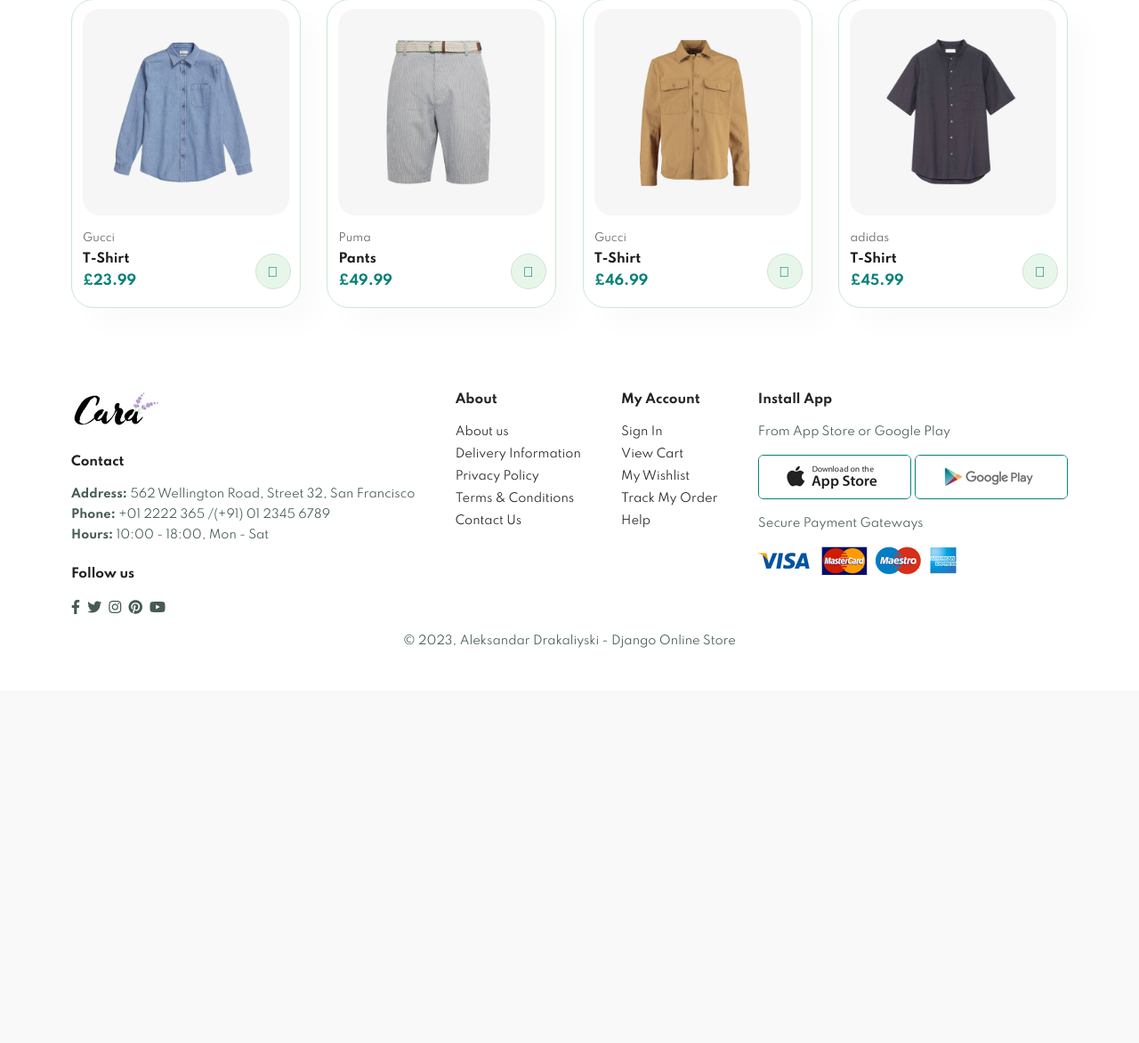
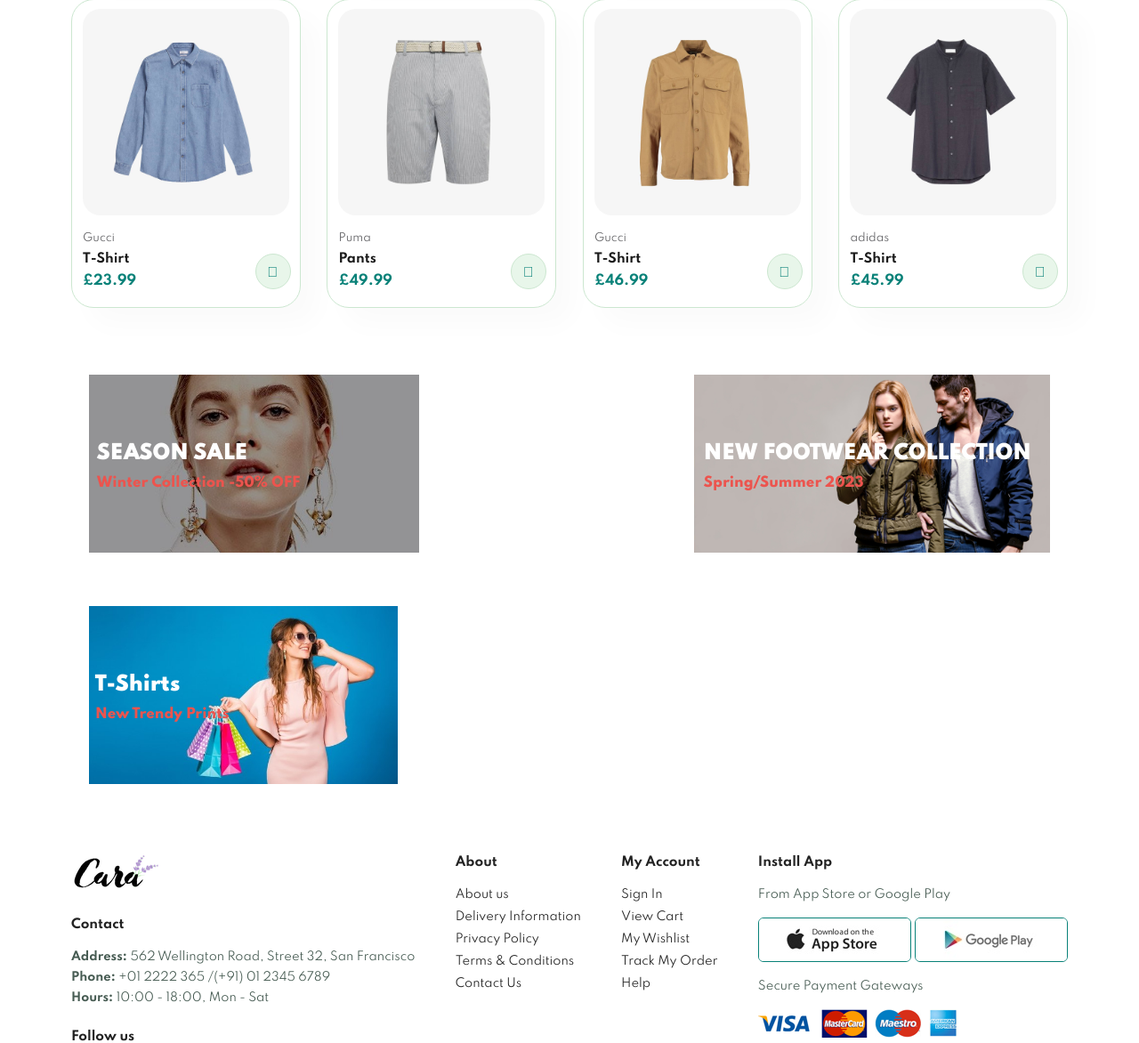
Before and after one commit to drakata27/django-online-store, a Django app: page / in a window 1280 px wide. Shown: the part 3033-4205 px from the top of the page at 89% size. Before the commit the page ends 3761 px from the top, so only its background shows below. Run offline with Django 4.2, Linux system fonts and the light colour scheme; data comes from the database, SQL or seed files in the repository; some libraries are stand-ins or nearby versions.

Commit message:
Added text banners

```diff
--- a/static/css/style.css
+++ b/static/css/style.css
@@ -383,4 +383,79 @@ footer {
   }
   /* End Banner */
 
+  /* Text Banner */
+  #text-banner {
+    /* row */
+    display: flex;
+    justify-content: space-between;
+    flex-wrap: wrap;
+    padding: 0 80px;
+  }
+
+  #text-banner .banner-box {
+    display: flex;
+    flex-direction: column;
+    justify-content: center;
+    align-items: flex-start;
+    min-width: 30%;
+    height: 30vh;
+    background-size: cover;
+    background-position: center;
+    padding: 20px;
+    margin-bottom: 20px;
+  }
+
+  #text-banner h2 {
+    /* color: #fff; */
+    color: #fff;
+    font-weight: 900;
+    font-size: 22px;
+  }
+
+  #text-banner h3 {
+    color: #ec544e;
+    font-weight: 800;
+    font-size: 15px;
+  }
+
+  .banner-box img {
+    width: 100%; /* Adjust the width as needed */
+    height: auto; /* Maintain aspect ratio */
+    max-height: 200px; /* Adjust the height as needed */
+  }
+
+  .banner-box {
+    position: relative;
+
+  }
+
+  .banner-box img {
+    width: 100%; /* Adjust the width as needed */
+    height: auto; /* Maintain aspect ratio */
+  }
+
+  .banner-box h2 {
+    position: absolute;
+    top: 50%;
+    left: 50%;
+    transform: translate(-43%, -70%);
+    color: #fff;
+    text-align: left;
+    width: 100%;
+    margin: 0;
+    padding: 0;
+  }
+  .banner-box h3 {
+    position: absolute;
+    top: 50%;
+    left: 50%;
+    transform: translate(-43%, 70%);
+    color: #fff;
+    text-align: left;
+    width: 100%;
+    margin: 0;
+    padding: 0;
+  }
+  /* End Text Banner */
+
   /* End Home Page */
--- /dev/null
+++ b/static/js/textBanners.js
@@ -0,0 +1,41 @@
+document.addEventListener("DOMContentLoaded", function(){
+    const banners = [
+        {
+            id: 1,
+            image: "static/images/banner/b7.jpg",
+            title: "SEASON SALE",
+            subTitle: "Winter Collection -50% OFF",
+        },
+        {
+            id: 2,
+            image: "static/images/banner/b4.jpg",
+            title: "NEW FOOTWEAR COLLECTION",
+            subTitle: "Spring/Summer 2023",
+        },
+        {
+            id: 3,
+            image: "static/images/banner/b18.jpg",
+            title: "T-Shirts",
+            subTitle: "New Trendy Prints",
+        },
+    ]
+
+    const bannerSection = document.getElementById('text-banner');
+    let bannersContent = '';
+
+    banners.forEach(banner => {
+        const bannerContent = `
+        <div class="banner-box">
+                <h2>${banner.title}</h2>
+                <h3>${banner.subTitle}</h3>
+                <img src="${banner.image}" />
+        </div>
+    `;
+    bannersContent += bannerContent;
+    });
+
+    if(bannerSection){
+        bannerSection .innerHTML = bannersContent;
+    }
+
+})
--- a/store/templates/store/home.html
+++ b/store/templates/store/home.html
@@ -2,7 +2,7 @@
 {% load static %}
 
 {% block content %}
-<script src="{% static 'js/features.js' %}"></script>
+
 <style>
     #hero {
     background-image: url("{% static 'images/hero4.png' %}");
@@ -24,6 +24,7 @@
     <button>Shop Now</button>
   </section>
   <!-- end -->
+
 <!-- Features -->
 <section id="feature" class="section-p1"></section>
 <!-- end -->
@@ -81,4 +82,9 @@
         <!-- product end -->
       </div>
 </section>
+
+<section id="text-banner"></section>
+
+<script src="{% static 'js/features.js' %}"></script>
+<script src="{% static 'js/textBanners.js' %}"></script>
 {% endblock %}
```
